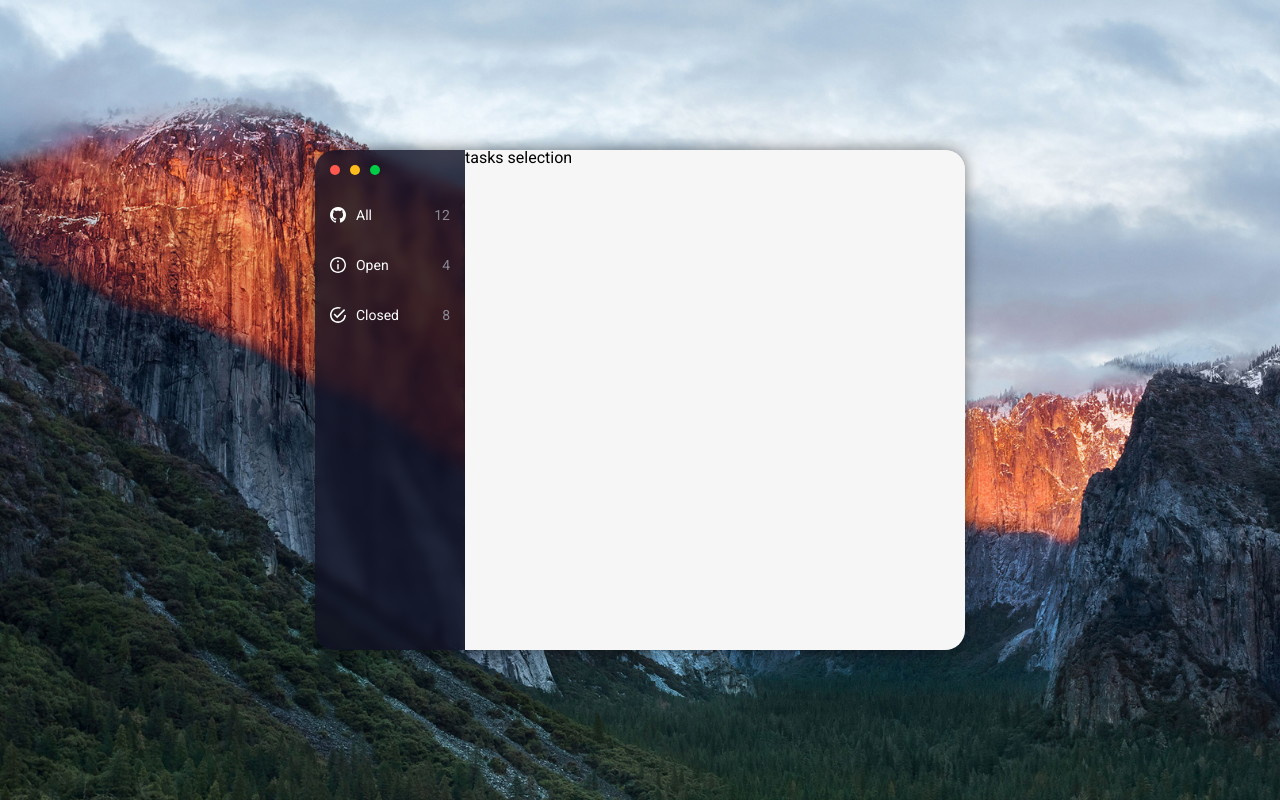
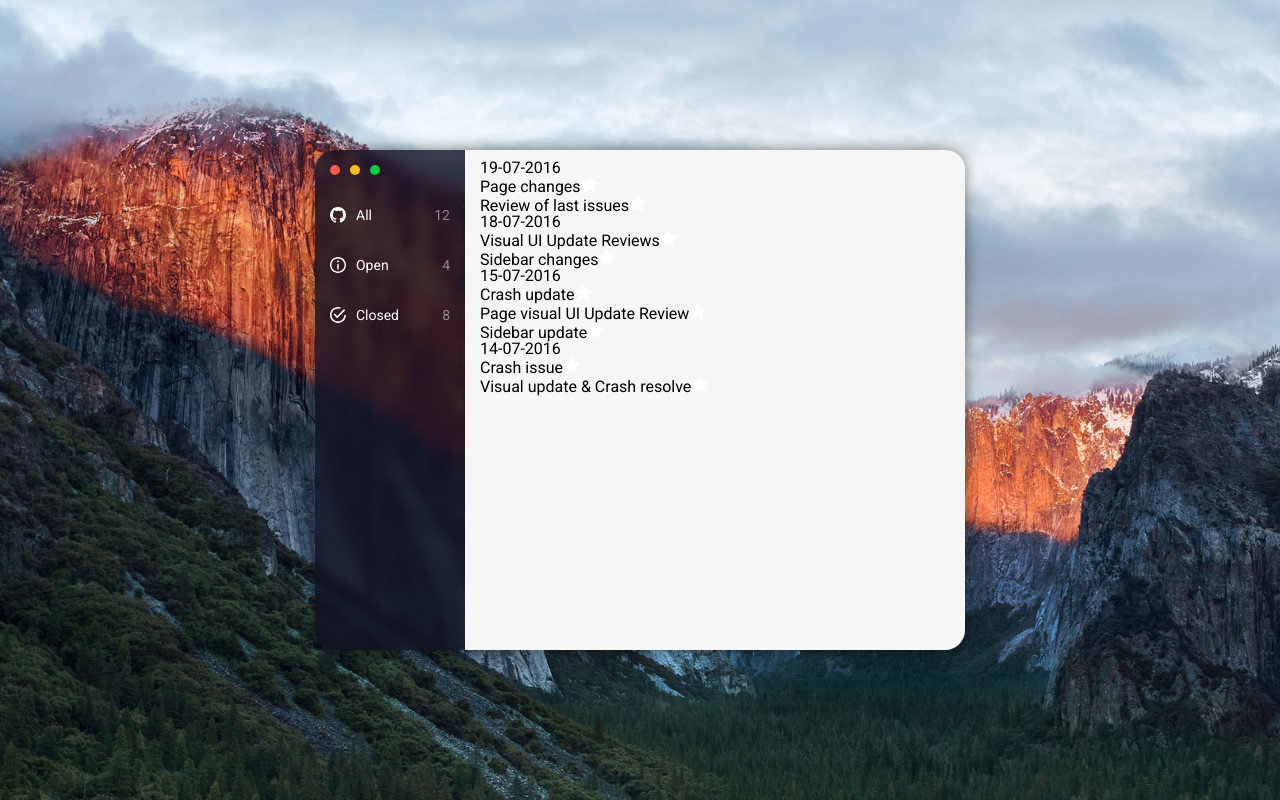
Before and after one commit to Sklaj/todo, a React app: page / in a window 1280 px wide. Built offline with nearby package versions, Linux system fonts and the light colour scheme.

Commit message:
added list component & mocked data

```diff
--- /dev/null
+++ b/src/constants/tasksMockedData.js
@@ -0,0 +1,59 @@
+export const tasksMockedData = [
+    {
+        date: "19-07-2016",
+        tasks: [
+            {
+                title: "Page changes",
+                isOpen: true,
+            },
+            {
+                title: "Review of last issues",
+                isOpen: true,
+            }
+        ]
+    },
+    {
+        date: "18-07-2016",
+        tasks: [
+            {
+                title: "Visual UI Update Reviews",
+                isOpen: true,
+
+            },
+            {
+                title: "Sidebar changes",
+                isOpen: true,
+            }
+        ]
+    },
+    {
+        date: "15-07-2016",
+        tasks: [
+            {
+                title: "Crash update",
+                isOpen: true,
+            },
+            {
+                title: "Page visual UI Update Review",
+                isOpen: true,
+            },
+            {
+                title: "Sidebar update",
+                isOpen: true,
+            }
+        ]
+    },
+    {
+        date: "14-07-2016",
+        tasks: [
+            {
+                title: "Crash issue",
+                isOpen: true,
+            },
+            {
+                title: "Visual update & Crash resolve",
+                isOpen: true,
+            }
+        ]
+    },
+];
--- a/src/containers/TodoList.js
+++ b/src/containers/TodoList.js
@@ -2,6 +2,7 @@ import React from "react";
 
 import SystemButtons from "./components/SystemButtons";
 import Menu from "./components/Menu";
+import { TaskList } from "./components/TaskList";
 
 export class TodoList extends React.Component {
     render() {
@@ -17,8 +18,8 @@ export class TodoList extends React.Component {
                         </nav>
                     </aside>
 
-                    <section className="task-list-wrapper">
-                        tasks selection
+                    <section className="list-wrapper">
+                        <TaskList/>
                     </section>
                 </div>
             </main>
--- /dev/null
+++ b/src/containers/components/TaskList.js
@@ -0,0 +1,19 @@
+import React from "react";
+import {TaskListDayItem} from "./TaskListDayItem";
+import {tasksMockedData} from "../../constants/tasksMockedData";
+
+export const TaskList = () => {
+    return (
+        <ul>
+           {tasksMockedData.map((listItem, indx) => {
+                return (
+                    <TaskListDayItem
+                        date={listItem.date}
+                        taskList={listItem.tasks}
+                        key={indx}
+                    />
+                );
+           })}
+        </ul>
+    );
+};
--- /dev/null
+++ b/src/containers/components/TaskListDayItem.js
@@ -0,0 +1,34 @@
+import React from "react";
+import PropTypes from "prop-types";
+
+import { TaskListSingleTask } from "./TaskListSingleTask";
+
+export const TaskListDayItem = (props) => {
+
+    console.log(props.taskList);
+
+    return (
+        <li key={props.key}>
+            <span>
+                {props.date}
+            </span>
+
+            <ul>
+                {props.taskList.map((task, indx) => {
+                    return (
+                        <TaskListSingleTask
+                            key={indx}
+                            title={task.title}
+                        />
+                    );
+                })}
+            </ul>
+    </li>
+    );
+};
+
+TaskListDayItem.propTypes = {
+    key: PropTypes.number,
+    date: PropTypes.string,
+    taskList: PropTypes.array
+};
--- /dev/null
+++ b/src/containers/components/TaskListSingleTask.js
@@ -0,0 +1,20 @@
+import React from "react";
+import PropTypes from "prop-types";
+import IconStar from "../../img/IconStar";
+
+
+export const TaskListSingleTask = (props) => {
+
+    return  (
+        <li>
+            {props.title}
+
+            <IconStar/>
+        </li>
+    );
+};
+
+TaskListSingleTask.propTypes = {
+    key: PropTypes.number,
+    title: PropTypes.string
+};
--- a/src/styles/partials/navigation.scss
+++ b/src/styles/partials/navigation.scss
@@ -2,6 +2,8 @@
 .nav-wrapper {
     position: relative;
     overflow: hidden;
+    width: 150px;
+    flex-shrink: 0;
 }
 
 .nav-background {
@@ -16,7 +18,6 @@
 .nav {
     position: relative;
     z-index: 1;
-    width: 150px;
     height: 100%;
     background-color: rgba(16, 16, 34, 0.8);
 }
--- a/src/styles/partials/task-list.scss
+++ b/src/styles/partials/task-list.scss
@@ -1,5 +1,6 @@
-.task-list-wrapper {
+.list-wrapper {
     background-color: #f6f6f6;
+    padding: 10px 15px;
     height: 500px;
     width: 500px;
 }
```
